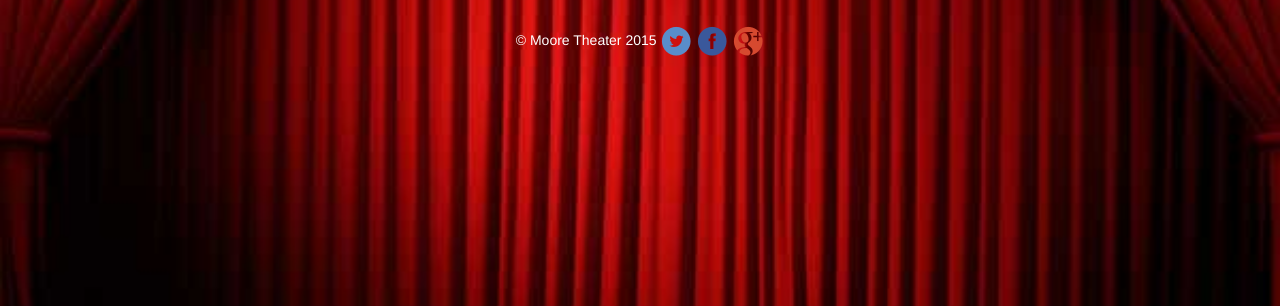
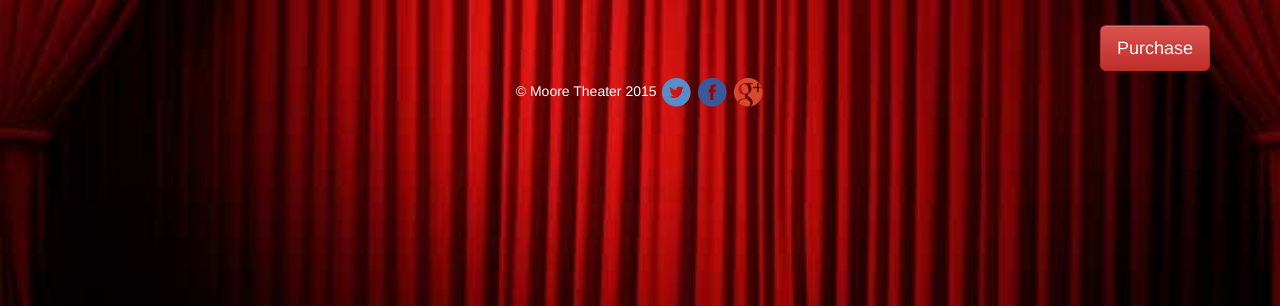
Before and after one commit to sk367/cs399_Theater, a Django app: template cs399_Theater/main/templates/merch.html in a window 1280 px wide. Shown: the part 182-488 px from the top of the page. Run offline with Django 3.2, Linux system fonts and the light colour scheme; the template is opened without the code that fills it, so the values that code supplies are empty; parts of the project's set-up code (start-up, migrations or seed data) failed here and were passed over; some libraries are stand-ins or nearby versions.

Commit message:
Added purchase button

```diff
--- a/cs399_Theater/main/templates/merch.html
+++ b/cs399_Theater/main/templates/merch.html
@@ -20,6 +20,10 @@
      </tr>
      {% endfor %}
      </table>
+
+     <div class="col-lg-12 text-right"style="margin-top:5px">
+     	<a href="http://www.amazon.com" class="btn btn-lg btn-danger">Purchase</a>
+     </div>
     </div> <!-- /container -->
   </body>
 </div>
```
